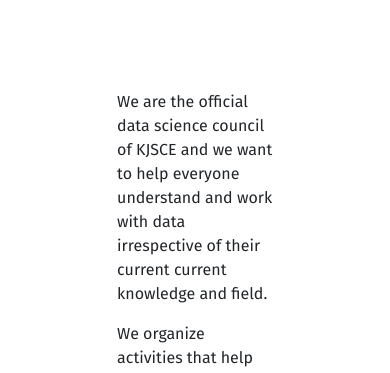
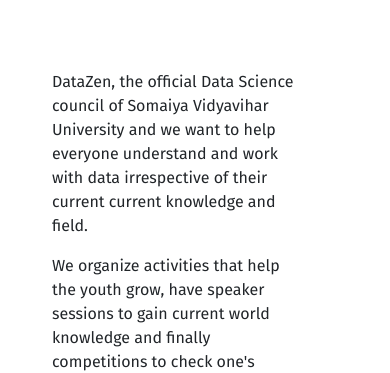
Before and after one commit to mulesiddhi/DatazenWeb, a React (Create React App) app: page / in a window 390 px wide. Shown: the part 967-1340 px from the top of the page. Built offline with nearby package versions, Linux system fonts and the light colour scheme.

Commit message:
about and event changes

```diff
--- a/src/components/About.css
+++ b/src/components/About.css
@@ -1,4 +1,4 @@
-@import url('https://fonts.googleapis.com/css2?family=Bebas+Neue&display=swap');
+
 
 
 .cards {
@@ -46,9 +46,17 @@
   @media screen and (max-width:960px) {
       .cards_Wrapper{
         flex-wrap: wrap;
+        padding:0;
       }
       .box1,.box2{
         margin:20px;
         font-size:1rem;
     }
+    .cards_Container{
+      margin:0;
+    }
+    .cards{
+      padding-left:2rem;
+      padding-right: 2rem;
+    }
   }
--- a/src/components/About.js
+++ b/src/components/About.js
@@ -10,7 +10,7 @@ const About = () => {
             <div className='cards_Container bg-white'>
                 <div className='cards_Wrapper bg-white'>
                   <div className='box1 bg-white' >
-                  <p className='bg-white'>We are the official data science council of KJSCE and we want to help everyone understand and work with data irrespective of their current current knowledge and field. </p>
+                  <p className='bg-white'>DataZen, the official Data Science council of Somaiya Vidyavihar University and we want to help everyone understand and work with data irrespective of their current current knowledge and field. </p>
 
 
 <p className='bg-white'>We organize activities that help the youth grow, have speaker sessions to gain current world knowledge and finally competitions to check one's progress and lastly a discord community that's available for everyone at all times to post their queries or achievements or just to interact with people who have the same interest as yours.</p>
--- a/src/components/events/Event.css
+++ b/src/components/events/Event.css
@@ -66,7 +66,7 @@
 .column:hover .teamcard .txt {
   margin-left: 1rem;
 }
-.column:hover .teamcard .txt h1, .column:hover .teamcard .txt p {
+.column:hover .teamcard .txt h1, .column:hover .teamcard .txt h3 {
   color: white;
   opacity: 1;
 }
@@ -96,8 +96,8 @@
   font-weight: 900 !important;
   text-transform: uppercase;
 }
-.teamcard .txt p {
-  font-size: 0.7rem;
+.teamcard .txt h3 {
+  font-size: 0.9rem;
   font-family: 'Fira Sans', sans-serif;
   letter-spacing: 0rem;
   margin-top: 33px;
--- a/src/components/events/Event.js
+++ b/src/components/events/Event.js
@@ -27,17 +27,20 @@ const Event = () => {
   <div class="row">
    <EventCard
     title='Podcast'
-    description='How design is implemented on the web.'
+    date='Date:'
+    time='Time: 4:30pm-6:00pm'
     href='#'
     icon='fa fa-podcast'/>
      <EventCard
     title='Ask The Experts'
-    description='How design is implemented on the web.'
+    date='Date: July 4th, 2021'
+    time='Time: 4:30pm-6:00pm'
     href='https://forms.gle/zLSEpZW8biP2RP2p8'
     icon='fa fa-question'/>
      <EventCard
     title='21 Days Challenge'
-    description='How design is implemented on the web.'
+    date='Date:'
+    time='Time: 4:30pm-6:00pm'
     href='#'
     icon='fa fa-clock-o'/>
 
--- a/src/components/events/EventCard.js
+++ b/src/components/events/EventCard.js
@@ -6,9 +6,9 @@ const EventCard = (props) => {
       <div className="teamcard gr-1">
         <div className="txt">
           <h1>{props.title}</h1>
-          <p>{props.description}</p>
+          <h3>{props.date}<br/>{props.time}</h3>
         </div>
-        <a href={props.href}>Register</a>
+        <a href={props.href} target='_blank' rel="noreferrer">Register</a>
         <div className="ico-card">
       <i className={props.icon}></i>
       </div>
```
Also changed, not shown: 1 other file (tests, documents, lock files or other folders).
